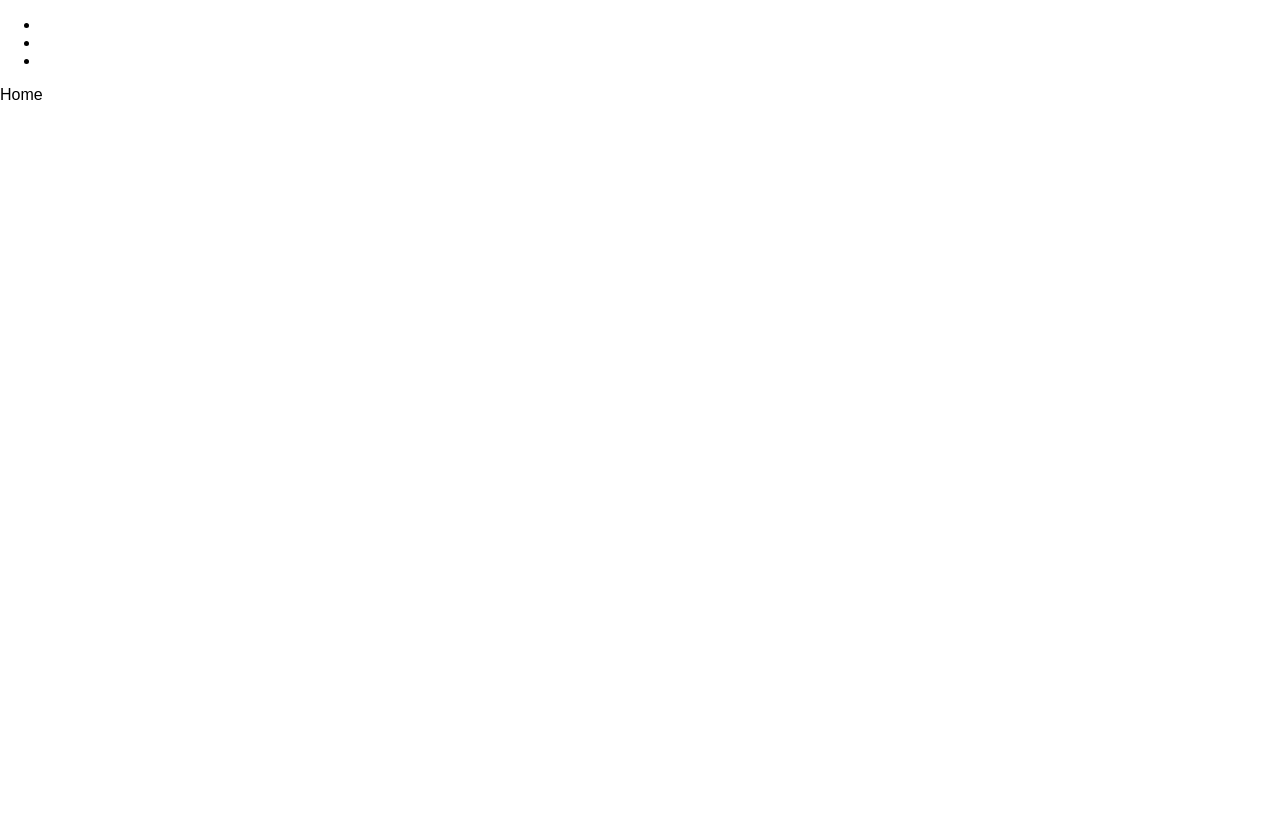
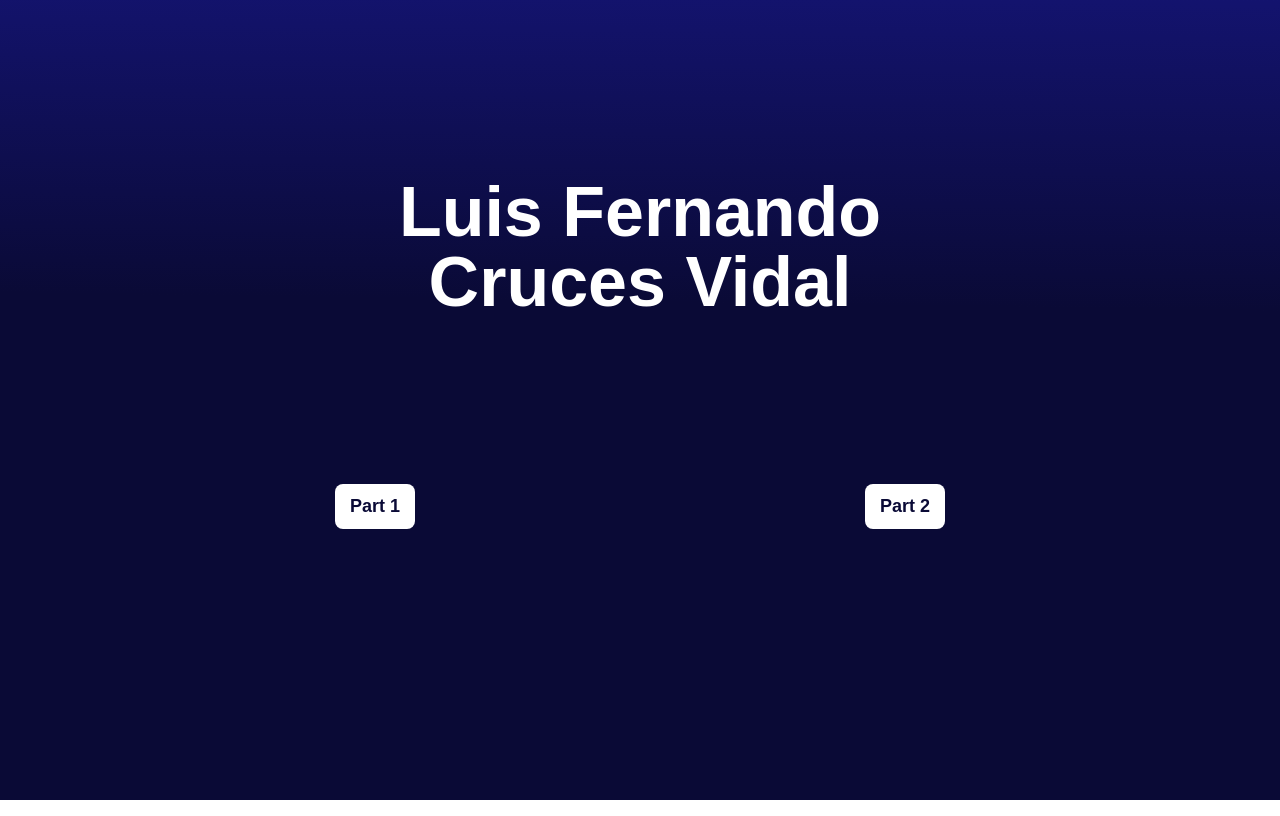
Before and after one commit to luisVidal97/react-coding-test-tf, a React (Create React App) app: page / in a window 1280 px wide. Built offline with nearby package versions, Linux system fonts and the light colour scheme.

Commit message:
Configured Home Page and NotFound page with their respective styles

```diff
--- a/src/pages/HomePage.tsx
+++ b/src/pages/HomePage.tsx
@@ -1,9 +1,26 @@
 import React from 'react'
+import { Link } from 'react-router-dom'
 
 export const HomePage = () => {
     return (
-        <div>
-            Home
+        <div className="default-bg">
+            <div className="homepage__container">
+
+                <h1 className="title text-center homepage__title">
+                    Luis Fernando  <br />
+                    Cruces Vidal
+                </h1>
+
+                <div className="homepage__div-links">
+                    <Link to="" className="homepage__buttons">
+                       Part 1
+                    </Link>
+                    <Link to="/" className="homepage__buttons">
+                        Part 2
+                    </Link>
+                </div>
+
+            </div>
         </div>
     )
 }
--- a/src/pages/NotFoundPage.tsx
+++ b/src/pages/NotFoundPage.tsx
@@ -1,8 +1,16 @@
+import { Link } from "react-router-dom"
 
 export const NotFoundPage = () => {
     return (
-        <div>
-            NotFound 404
+        <div className="default-bg">
+            <div className="notfoundpage__container">
+                <h1 className="notfoundpage__text">
+                    Page not found 404..
+                </h1>
+                <Link to="/" className="notfoundpage__text notfoundpage__link">
+                    Please return to home page
+                </Link>
+            </div>
         </div>
     )
 }
--- a/src/routers/AppRouter.tsx
+++ b/src/routers/AppRouter.tsx
@@ -13,20 +13,6 @@ export const AppRouter = () => {
   return (
     <Router>
       <div>
-        <nav>
-          <ul>
-            <li>
-              <Link to="/">Home</Link>
-            </li>
-            <li>
-              <Link to="/about">About</Link>
-            </li>
-            <li>
-              <Link to="/users">Users</Link>
-            </li>
-          </ul>
-        </nav>
-
         <Switch>
             <Route exact path="/"  component={HomePage}/>
             <Route exact path="/page-not-found" component={NotFoundPage}/>
--- a/src/styles/base/_base.scss
+++ b/src/styles/base/_base.scss
@@ -7,6 +7,7 @@ html, body {
     margin: 0px;
     height: 100vh;
     width: 100vw;
+    font-family: sans-serif, Helvetica,  Arial ;
 }
 
 hr{
@@ -51,3 +52,22 @@ a {
 .text-bold{
     font-weight: bold;
 }
+
+.text-center{
+    text-align: center;
+}
+
+.default-bg{
+    color: $white;
+    background: linear-gradient(
+        .82deg
+        ,$primary 61.99%, $primary-light 116.05%);
+    height: 100vh;
+    width: 100vw;
+}
+
+.title{
+    color: $white;
+    font-size: 70px;
+    line-height: 70px;
+}
--- a/src/styles/base/_settings.scss
+++ b/src/styles/base/_settings.scss
@@ -3,5 +3,7 @@ $primary: #0A0A36;
 $secondary: #EB7A82;
 $white: #FFFFFF;
 
+$primary-light: #171786;
+
 //Font
 // $logoFont: 'Leckerli One', cursive;
--- /dev/null
+++ b/src/styles/pages/_homePage.scss
@@ -0,0 +1,24 @@
+.homepage__container{
+    padding: 10px;
+}
+
+.homepage__title{
+    padding-top: 120px;
+    padding-bottom: 120px;
+}
+
+.homepage__div-links{
+    display: flex;
+    flex-direction: row;
+    justify-content: space-around;
+    margin: 0 100px;
+}
+
+.homepage__buttons{
+    background-color: white;
+    border-radius: 8px;
+    color: $primary;
+    font-size: 18px;
+    font-weight: bold;
+    padding: 12px 15px;
+}
--- /dev/null
+++ b/src/styles/pages/_notFountPage.scss
@@ -0,0 +1,12 @@
+.notfoundpage__container{
+    padding: 20px;
+}
+
+.notfoundpage__text{
+    padding-top: 120px;
+    padding-left: 50px;
+}
+
+.notfoundpage__link{
+    text-decoration: underline;
+}
--- a/src/styles/styles.scss
+++ b/src/styles/styles.scss
@@ -4,5 +4,7 @@
 
 
 // Pages
+@import './pages/homePage';
+@import './pages/notFountPage';
 
 //Components
```
